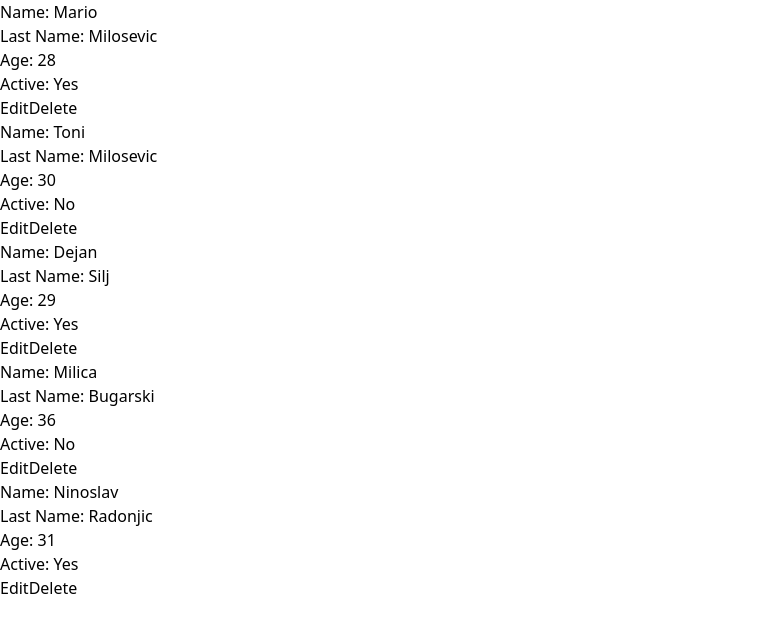
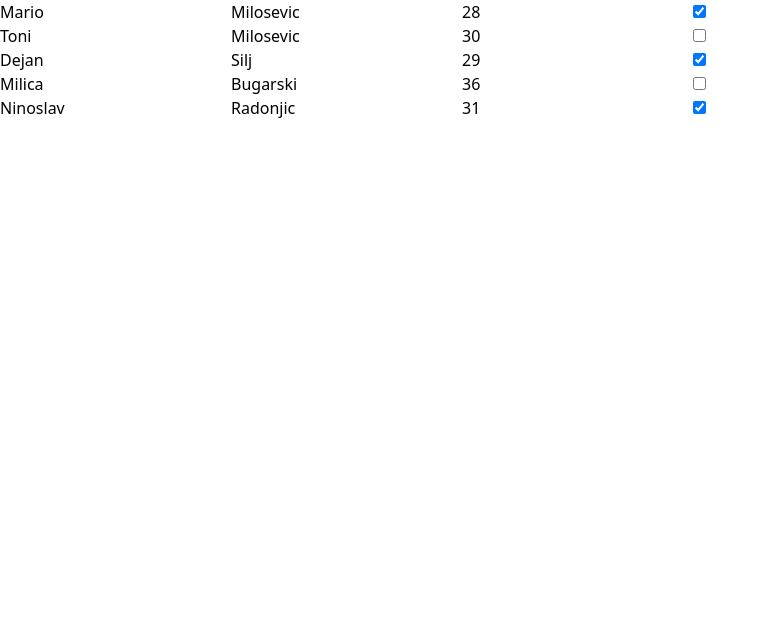
Before and after one commit to MarioMilosevic/React-Workshop, a React (Vite) app: page / in a window 1280 px wide. Shown: the top 632 px of the page, without its empty margins (0-769 px from the left). Built offline with nearby package versions, Linux system fonts and the light colour scheme.

Commit message:
Finish edit component

```diff
--- a/src/App.tsx
+++ b/src/App.tsx
@@ -1,10 +1,9 @@
 import React, { useState } from "react";
 import { dummyData, dummyType } from "./utils/constants";
-import DummyPerson from "./components/DummyPerson";
+import PreviewPerson from "./components/PreviewPerson";
 import EditDummyPerson from "./components/EditDummyPerson";
 const App = () => {
   const [persons, setPersons] = useState<dummyType[]>(dummyData);
-  const [isEditing, setIsEditing] = useState<boolean>(false);
 
   const deleteHandler = (id: number) => {
     setPersons((prev) => {
@@ -12,32 +11,16 @@ const App = () => {
     });
   };
 
-  const editHandler = (id: number) => {
-    console.log("radi", id);
-  };
-
-  const toggleEdit = () => {
-    setIsEditing((prev) => !prev);
-  };
 
   return (
     <div className="flex gap-4">
-      {persons.map((person) => {
-        return isEditing ? (
-          <EditDummyPerson
-            key={person.id}
-            person={person}
-            editHandler={editHandler}
-          />
-        ) : (
-          <DummyPerson
-            key={person.id}
-            person={person}
-            deleteHandler={deleteHandler}
-            toggleEdit={toggleEdit}
-          />
-        );
-      })}
+      {persons.map((person) => (
+        <PreviewPerson
+          key={person.id}
+          person={person}
+          deleteHandler={deleteHandler}
+        />
+      ))}
     </div>
   );
 };
--- a/src/components/EditDummyPerson.tsx
+++ b/src/components/EditDummyPerson.tsx
@@ -6,13 +6,45 @@ type EditDymmyPersonProps = {
   editHandler: (id: number) => void;
 };
 
-const EditDummyPerson = ({ person }: EditDymmyPersonProps) => {
+const EditDummyPerson = ({ person, editHandler }: EditDymmyPersonProps) => {
   const [editPerson, setEditPerson] = useState({ ...person });
   return (
-    <div>
-      <input type="text" placeholder="Name" />
-      <input type="text" placeholder="Last Name" />
-      <input type="text" placeholder="Age" />
+    <div className="border flex flex-col gap-2">
+      <input
+        className="text-slate-900"
+        type="text"
+        placeholder="Name"
+        value={editPerson.name}
+        onChange={(e) =>
+          setEditPerson((prev) => ({ ...prev, name: e.target.value }))
+        }
+      />
+      <input
+        className="text-slate-900"
+        type="text"
+        placeholder="Last Name"
+        value={editPerson.lastName}
+        onChange={(e) =>
+          setEditPerson((prev) => ({ ...prev, lastName: e.target.value }))
+        }
+      />
+      <input
+        className="text-slate-900"
+        type="number"
+        placeholder="Last Name"
+        value={editPerson.age}
+        onChange={(e) =>
+          setEditPerson((prev) => ({ ...prev, age: e.target.valueAsNumber }))
+        }
+      />
+      <input
+        className="text-slate-900"
+        type="checkbox"
+        checked={editPerson.active}
+        onChange={(e) =>
+          setEditPerson((prev) => ({ ...prev, active: e.target.checked }))
+        }
+      />
     </div>
   );
 };
--- a/src/components/DummyPerson.tsx
+++ b/src/components/Person.tsx
@@ -1,18 +1,15 @@
 import React from "react";
 import { dummyType } from "../utils/constants";
 
-type DummyPersonPropsType = {
+type PersonProps = {
   person: dummyType;
+  toggleEdit: () => void;
   deleteHandler: (id: number) => void;
-  toggleEdit: () => void;
 };
 
-const DummyPerson = ({
-  person,
-  deleteHandler,
-  toggleEdit,
-}: DummyPersonPropsType) => {
+const Person = ({ person, toggleEdit, deleteHandler }: PersonProps) => {
   const { name, lastName, age, id, active } = person;
+
   return (
     <div className="border p-2 flex flex-col gap-2 min-w-[180px]">
       <p>Name: {name}</p>
@@ -37,4 +34,4 @@ const DummyPerson = ({
   );
 };
 
-export default DummyPerson;
+export default Person;
--- /dev/null
+++ b/src/components/PreviewPerson.tsx
@@ -0,0 +1,37 @@
+import React, { useState } from "react";
+import { dummyType } from "../utils/constants";
+import Person from "./Person";
+import EditDummyPerson from "./EditDummyPerson";
+
+type DummyPersonPropsType = {
+  person: dummyType;
+  deleteHandler: (id: number) => void;
+};
+
+const PreviewPerson = ({ person, deleteHandler }: DummyPersonPropsType) => {
+  const [isEditing, setIsEditing] = useState<boolean>(true);
+
+  const toggleEdit = () => {
+    setIsEditing((prev) => !prev);
+  };
+
+  const editHandler = (id: number) => {
+    console.log("id", id);
+  };
+
+  return (
+    <>
+      {isEditing ? (
+        <EditDummyPerson person={person} editHandler={editHandler} />
+      ) : (
+        <Person
+          person={person}
+          toggleEdit={toggleEdit}
+          deleteHandler={deleteHandler}
+        />
+      )}
+    </>
+  );
+};
+
+export default PreviewPerson;
```
